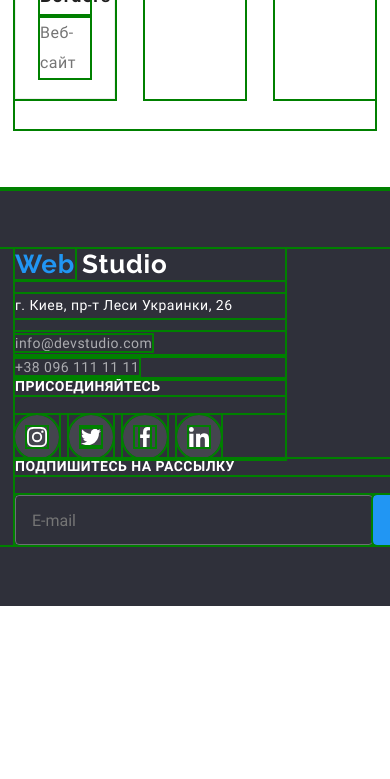
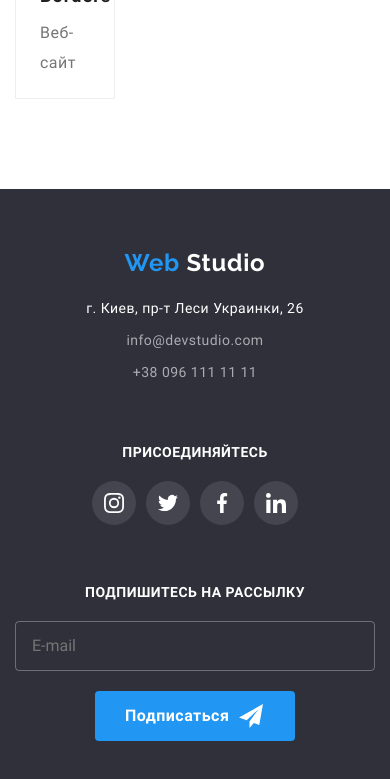
Before and after one commit to Feride-Sham/goit-markup-hw-08, a plain HTML site: page portfolio.html in a window 390 px wide. Shown: the part 1924-2703 px from the top of the page. Before the commit the page ends 2530 px from the top, so only its background shows below. Drawn offline with Linux system fonts and the light colour scheme.

Commit message:
Добавляет адаптивную верстку для Футера

```diff
--- a/sass/base/_general.scss
+++ b/sass/base/_general.scss
@@ -11,6 +11,10 @@ h3 {
   margin: 0px;
 }
 
+p {
+  margin: 0px;
+}
+
 .list {
   margin: 0px;
   padding: 0px;
@@ -19,6 +23,6 @@ h3 {
   list-style: none;
 }
 
-* {
-  outline: 2px solid green;
-}
+// * {
+//   outline: 2px solid green;
+// }
--- a/sass/layout/_footer.scss
+++ b/sass/layout/_footer.scss
@@ -1,14 +1,15 @@
 .footer {
-  padding-top: 60px;
   padding-bottom: 61px;
   color: $title-text-color;
   background-color: #2f303a;
   font-style: normal;
 
+  @include for-size(desktop) {
     .container {
       display: flex;
       flex-wrap: wrap;
       align-items: baseline;
+    }
   }
 
   .logo {
@@ -17,14 +18,36 @@
 
     color: $title-text-color;
     letter-spacing: 0.03em;
+    font-size: 24px;
+
+    @include for-size(desktop) {
       font-size: 26px;
+    }
+  }
+}
+
+@include for-size(tablet-landscape) {
+  .for-tablet {
+    display: flex;
+    flex-wrap: wrap;
+    align-items: baseline;
+    justify-content: space-around;
   }
 }
 
 .footer-box {
+  text-align: center;
+  padding-top: 60px;
+
+  @include for-size(desktop) {
     display: block;
     width: 270px;
     margin-right: 30px;
+  }
+
+  @include for-size(desktop) {
+    text-align: left;
+  }
 }
 
 .footer b {
@@ -37,10 +60,18 @@
 }
 
 .footer address {
+  margin-top: 20px;
   font-style: normal;
   font-weight: 400;
   font-size: 14px;
   line-height: 1.71;
+
+  & li {
+    margin-top: 8px;
+    & li:nth-last-child(2n) {
+      margin-bottom: 8px;
+    }
+  }
 }
 
 .footer .footer-contacts {
@@ -51,8 +82,15 @@
   line-height: 1.71;
 }
 
-.footer .networks {
+@include for-size(desktop) {
+  footer .networks {
     justify-content: start;
+  }
+
+  .footer-sign-form {
+    display: flex;
+    justify-content: space-between;
+  }
 }
 
 .footer .icon-netw {
@@ -72,37 +110,34 @@
   fill: $title-text-color;
 }
 
-.footer-box {
-  display: block;
-  width: 270px;
-  margin-right: 30px;
-}
-
 .sign-form {
   display: block;
   justify-content: space-around;
-  width: 570px;
+  // width: 570px;
   margin-right: 0px;
 }
 
 .footer-form {
-  display: inline-flex;
+  padding-bottom: 20px;
+  // display: inline-flex;
 
   input {
-    min-width: 358px;
+    width: 100%;
+
     height: 50px;
     padding: 15px 16px;
     color: $title-text-color;
-
     background: none;
     border: 1px solid rgba(255, 255, 255, 0.3);
     border-radius: 4px;
+
+    @media screen and (min-width: 768px) and (max-width: 1199px) {
+      width: 450px;
+    }
+    @include for-size(desktop) {
+      min-width: 358px;
     }
   }
-
-.footer-sign-form {
-  display: flex;
-  justify-content: space-between;
 }
 
 .sign-form .button {
@@ -116,4 +151,7 @@
     background-image: url(../image/icon.svg);
     background-size: contain;
   }
+  @include for-size(desktop) {
+    margin-left: 12px;
   }
+}
```
Also changed, not shown: index.html (+4 -2 lines), css/main.css, css/main.min.css, css/portfolio.css, css/portfolio.min.css, 4 other files. Lines whose indentation alone changed are shown as unchanged.
